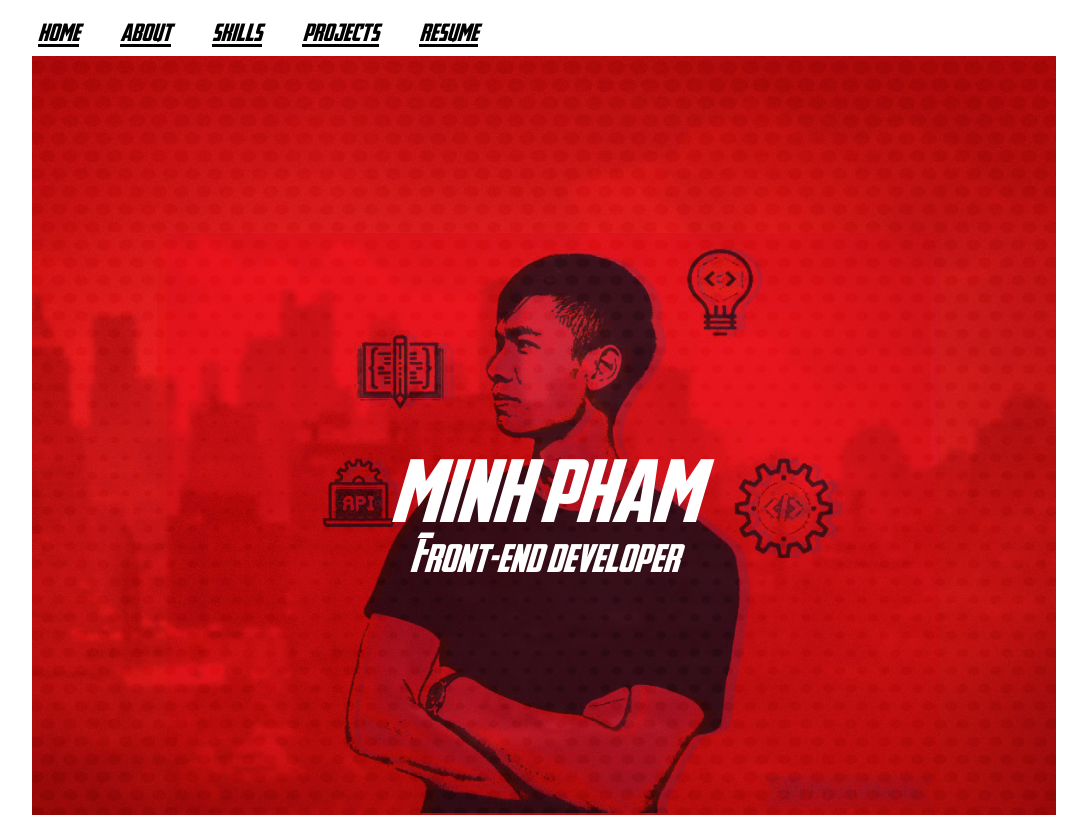
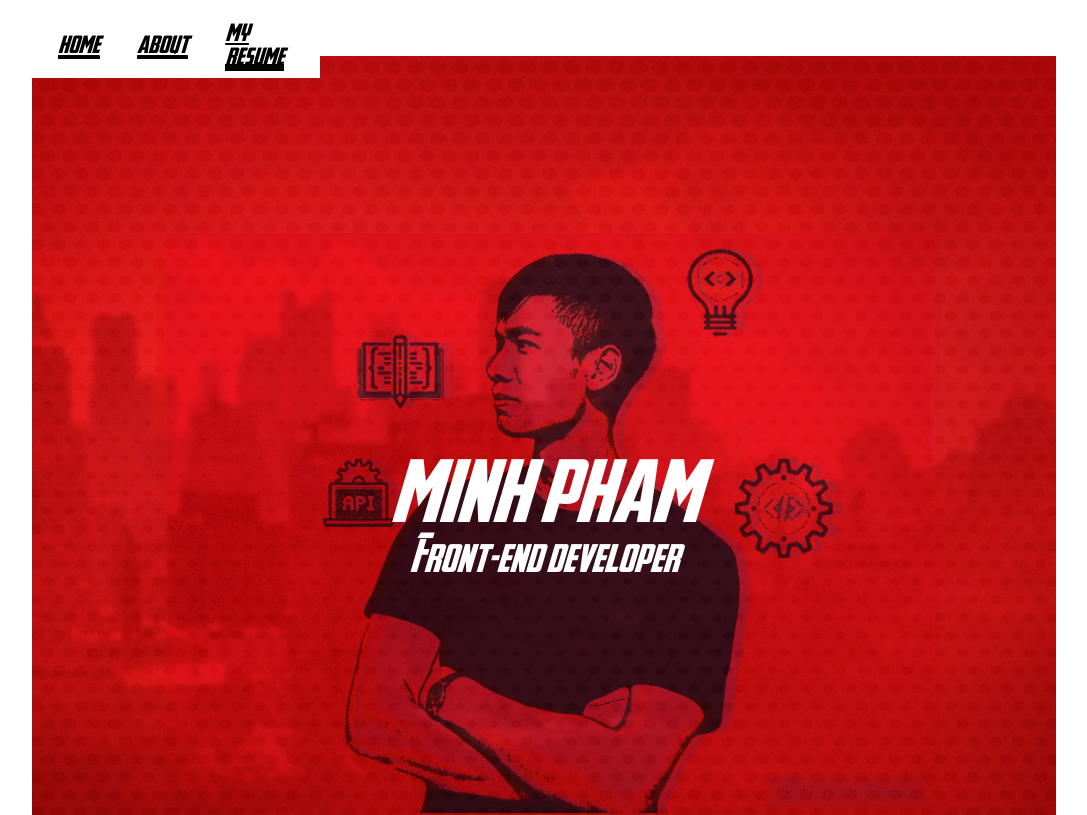
Before and after one commit to monmush/portfolio-react-app, a React (Create React App) app: page / in a window 1280 px wide. Shown: the top 815 px of the page, without its empty margins (96-1183 px from the left). Built offline with nearby package versions, Linux system fonts and the light colour scheme.

Commit message:
Fixing bugs

```diff
--- a/package.json
+++ b/package.json
@@ -1,4 +1,4 @@
-{ "homepage": "http://monmush.github.io/portfolio-react-app",
+{ "homepage": "https://monmush.github.io/portfolio-react-app",
   "name": "portfolio",
   "version": "0.1.0",
   "private": true,
--- a/src/components/Nav.js
+++ b/src/components/Nav.js
@@ -8,9 +8,7 @@ const Nav = ()=> {
          <ul>
              <li><Link className="Link" to="/">Home</Link></li>
              <li><Link className="Link" to="/about">About</Link></li>
-             <li><Link className="Link" to="/">Skills</Link></li>
-             <li><Link className="Link" to="/">Projects</Link></li>
-             <li><Link className="Link" to="/">Resume</Link></li>
+             <li><a target="_blank" href="https://novoresume.com/a/monteampdp.1">My resume</a></li>
          </ul>
         </div>
     )
--- a/src/containers/About.js
+++ b/src/containers/About.js
@@ -34,9 +34,23 @@ class About extends Component{
                 <WhenInView>
                     {({isInView}) =>
                         <div>
-                        <RevealR hide={!isInView}>Aute ea aliquip consectetur esse eu laborum culpa minim ipsum. Ad esse proident consectetur tempor ullamco id aute irure adipisicing culpa. Nostrud mollit mollit laborum eu anim non.</RevealR>
-                        <RevealL hide={!isInView}>Aute ea aliquip consectetur esse eu laborum culpa minim ipsum. Ad esse proident consectetur tempor ullamco id aute irure adipisicing culpa. Nostrud mollit mollit laborum eu anim non.</RevealL>
-
+                        <RevealR hide={!isInView}>
+                            Hmm, so I guess this page is all about me.
+                            As you probably know, my name is Minh. I’m a
+                            last-year student from South-Eastern Finland UAS. </RevealR>
+                        <RevealL hide={!isInView}>Wanna know about some of my talents?</RevealL>
+                        <RevealR hide={!isInView}>
+                        I can make 600+ pieces of maki in 2 hours. Yea,
+                        that’s true, I used to work in a sushi restaurant
+                        and I definitely know a thing or two about sushi
+                        </RevealR>
+                        <RevealR hide={!isInView}>
+                        And guess what, my second job is at Hill Dumplings - top
+                        10 best new restaurant in Helsinki. So mate, I can
+                        definitely treat you well with some delicious food :D
+                        </RevealR>
+                        <RevealR hide={!isInView}>
+                        </RevealR>
 
                         </div>
                     }
--- a/src/style/Reset.scss
+++ b/src/style/Reset.scss
@@ -30,8 +30,21 @@ q {
     content: '';
     content: none; } }
 
+
 a{
-  text-decoration: none;
+    color: black;
+    position: relative;
+}
+a::after{
+    content: '';
+    position: absolute;
+    left:0;
+    bottom:0;
+    z-index: -1;
+    width:100%;
+    background-color: black;
+    height:15%;
+    transition: height .2s, background-color .1s;
 }
 
 table {
```
Also changed, not shown: src/containers/App.js (line endings or trailing spaces).
